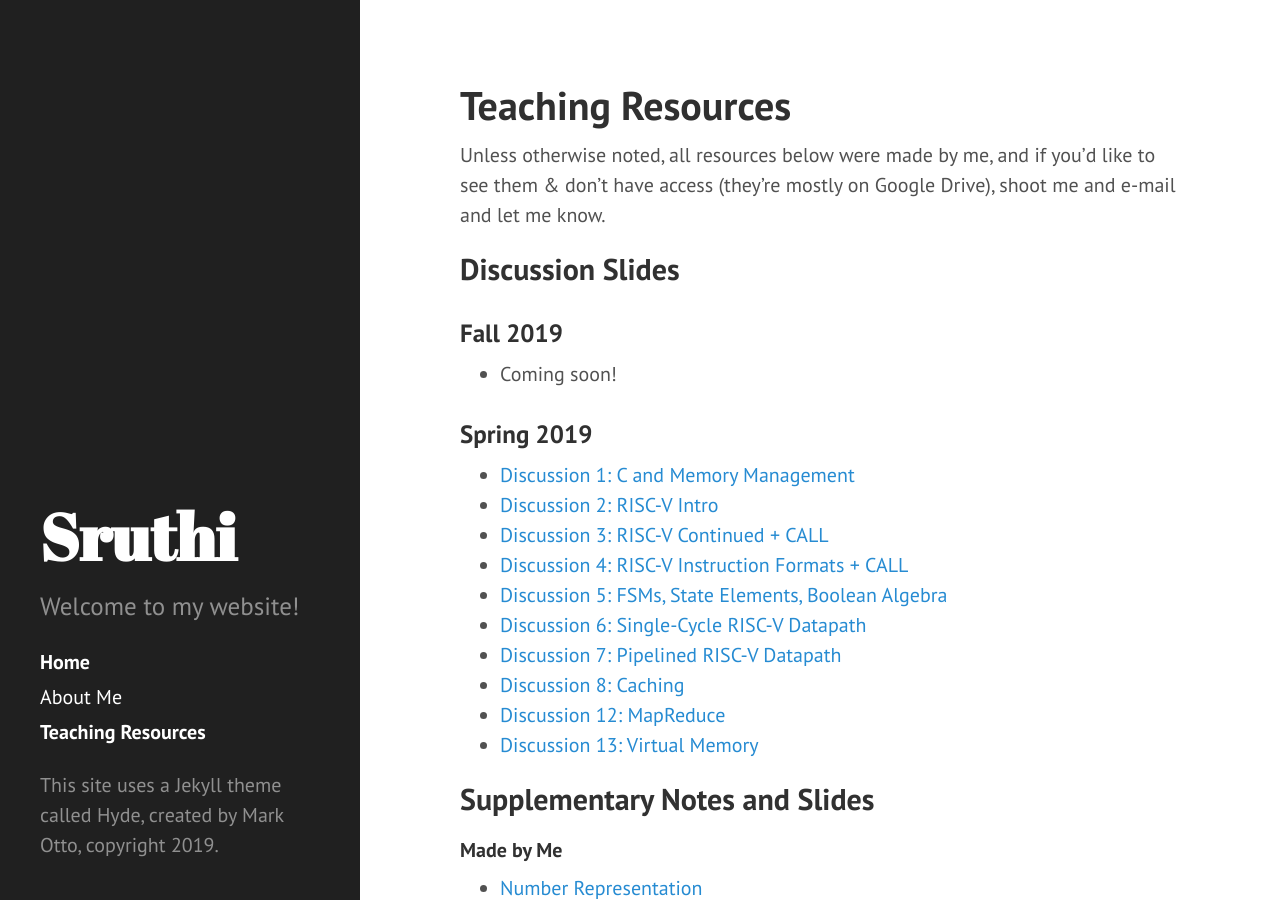
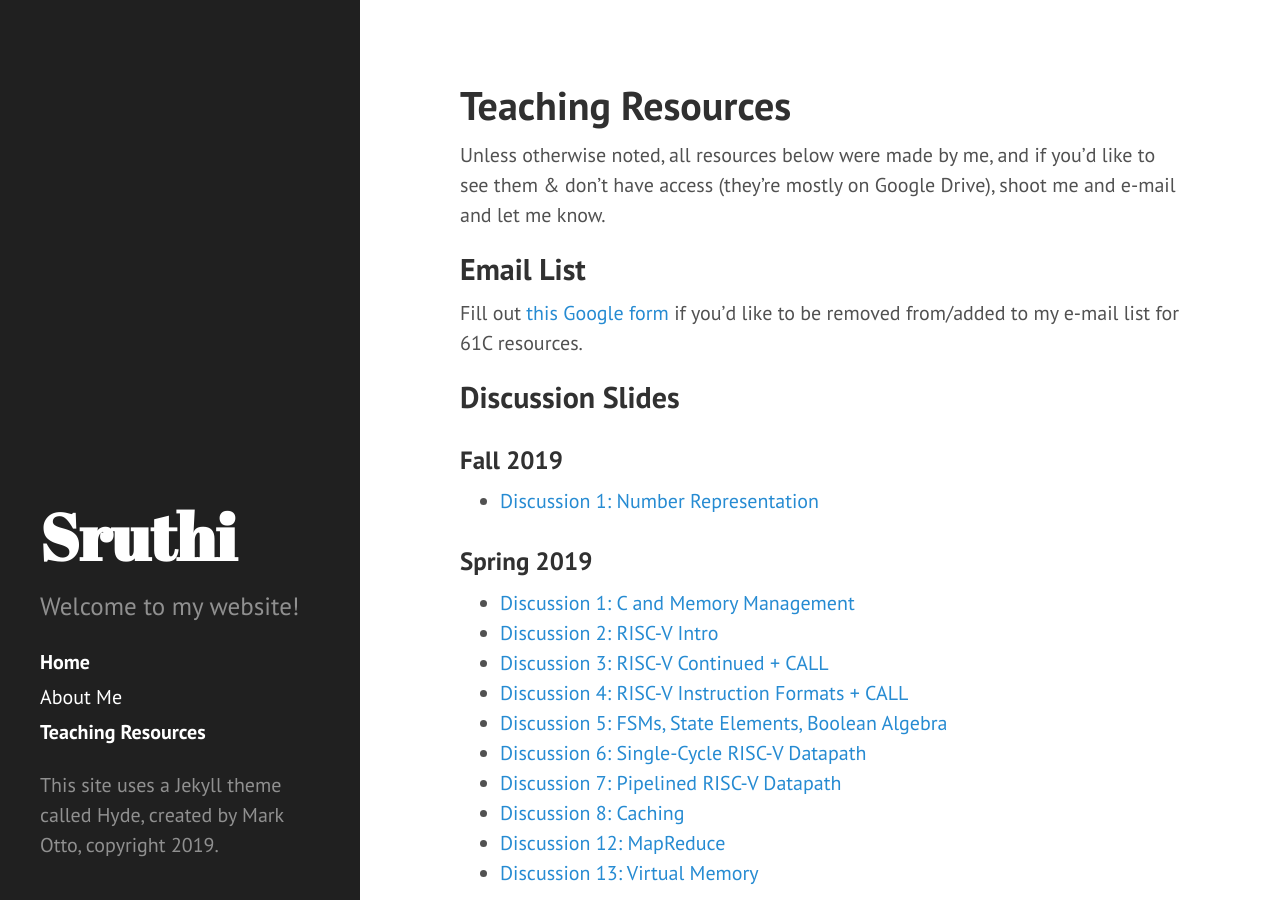
Before and after one commit to sruthiveeragandham/sruthiveeragandham.github.io, a Jekyll site: the page built from teaching.md, in a window 1280 px wide and 900 px high. Built offline with Jekyll 4.4.1, drawn with Linux system fonts in a browser that asks for light colours; Markdown is read by kramdown in place of the engine named in the settings.

Commit message:
Add email list, Number Rep slides

```diff
--- a/teaching.md
+++ b/teaching.md
@@ -11,10 +11,14 @@ title: Teaching Resources
 
 Unless otherwise noted, all resources below were made by me, and if you'd like to see them & don't have access (they're mostly on Google Drive), shoot me and e-mail and let me know.
 
+## Email List
+
+Fill out [this Google form](https://docs.google.com/forms/d/e/1FAIpQLSdPYF0kmLbWxWw8NjkrlGQe-dkBdHnZWnMn0QCXxg1dYzHSZA/viewform) if you'd like to be removed from/added to my e-mail list for 61C resources.
+
 ## Discussion Slides
 
 ### Fall 2019
-- Coming soon!
+- [Discussion 1: Number Representation](https://docs.google.com/presentation/d/1LJ-J-LB2UaqHBVE-hLrY0U7IjAh6khiiIaRQQxu_fV8/edit?usp=sharing)
 
 ### Spring 2019
 - [Discussion 1: C and Memory Management](https://docs.google.com/presentation/d/1SdiQDAQOZsGPGqGEtBjZvP3dGErI65Rg_neXQplz4MY/edit?usp=sharing)
```
